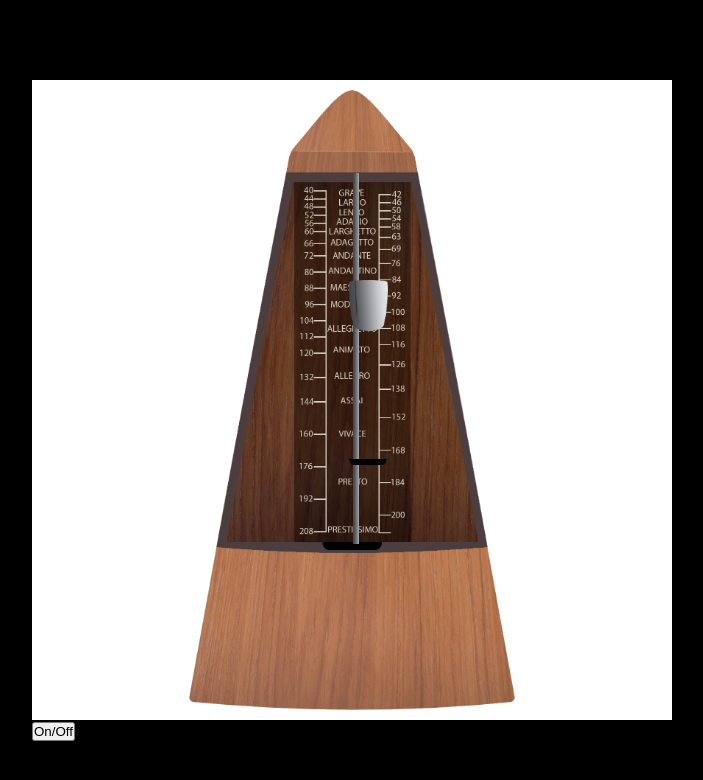
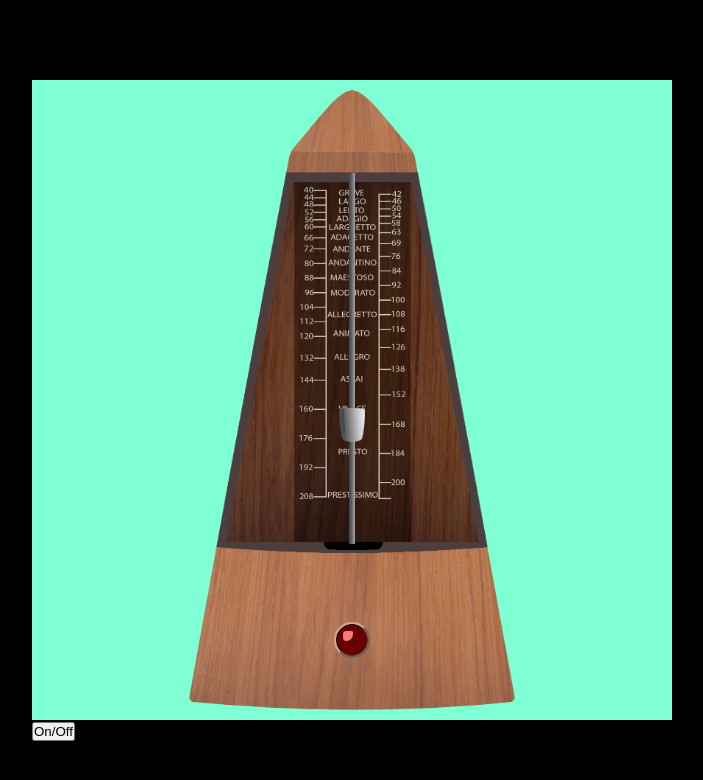
Before and after one commit to DiogoDimazz/BigGig-Frontend, a React app: page / in a window 1280 px wide. Shown: the whole page, without its empty margins (288-991 px from the left). Built offline with nearby package versions, Linux system fonts and the light colour scheme.

Commit message:
metronomo-funcionando-1.0

```diff
--- a/public/index.html
+++ b/public/index.html
@@ -10,8 +10,6 @@
       content="Web site created using create-react-app"
     />
 
-    <link rel="manifest" href="%PUBLIC_URL%/manifest.json" />
-
     <title>Big Gig</title>
   </head>
   <body>
--- a/src/Components/Metronomo/MetroGraph.js
+++ b/src/Components/Metronomo/MetroGraph.js
@@ -1,43 +1,23 @@
 import './styles.css'
-import {useSpring, animated, config} from 'react-spring'
+import {useSpring, useTrail, animated, easings} from 'react-spring'
 import useConsumer from '../../Hooks/useConsumer'
 
-import metronome from '../../assets/Metronomo_1.png'
-import metronomeStick from '../../assets/haste.png'
+import metronome from '../../assets/Metronomo_2.png'
 import stickHoleDetail from '../../assets/buraco_detalhe.png'
-import metronomeWeight from '../../assets/peso.png'
+import { Pendulum } from '../Pendulum/Pendulum'
 
 export const MetroGraph = () => {
     const {metronomeOn, setMetronomeOn} = useConsumer()
-    const pendulumMovement = useSpring({
-        from: { transform: 'rotate(45deg)'},
-        to: [
-            {transform: 'rotate(45deg)'},
-            {transform: 'rotate(-45deg)'}
-    ],
-    config: {
-        friction: 20,
-        tension: 110
-    },
-    loop: {
-        reverse: true
-    }
-    })
 
 
     return (
         <div className='metronome-conteiner'>
             <div className='metronome'>
                 <img className='metronome-base-img img-general' src={metronome} alt='metronome'/>
-                <animated.div style={metronomeOn ? pendulumMovement : {transform: 'rotate(0deg)'}} className='pendulum-group'>
-                    <img className='metronome-stick-img img-general' src={metronomeStick} alt='stick'/>
-                    <img className='metronome-weight img-general' src={metronomeWeight} alt='weight'/>
-                </animated.div>
+                <Pendulum/>
                 <img className='metronome-hole-detail' src={stickHoleDetail} alt='hole'/>
             </div>
-            <div>
-                <button onClick={() => setMetronomeOn(!metronomeOn)}>On/Off</button>
-            </div>
+            <button onClick={() => setMetronomeOn(!metronomeOn)}>On/Off</button>
         </div>
     )
 }
--- a/src/Components/Metronomo/styles.css
+++ b/src/Components/Metronomo/styles.css
@@ -8,6 +8,9 @@
     width: 100%;
     height: 100%;
     position: relative;
+    display: flex;
+    justify-content: center;
+    background-color: aquamarine;
 }
 
 .img-general {
@@ -30,28 +33,6 @@
     position: absolute;
     width: 6%;
     height: 1%;
-    top: 379px;
-    left: 317px;
-    right: 0;
-    bottom: 0;
+    bottom: 26.5%;
+    left: 47.1%;
 }
-.metronome-stick-img {
-    width: 80%;
-    height: 80%;
-    bottom: 0px;
-    left: 68px;
-}
-
-.metronome-weight {
-    width: 11%;
-    height: 11%;
-    top: 200px;
-    left: 301px
-}
-
-.pendulum-group {
-    width: 100%;
-    height: 72.5%;
-    position: relative;
-    transform-origin: bottom;
-}
--- /dev/null
+++ b/src/Components/Pendulum/Pendulum.js
@@ -0,0 +1,158 @@
+import './styles.css'
+import { animated, useSpring, easings } from 'react-spring'
+import { useEffect, useState, useRef } from 'react'
+
+import useConsumer from '../../Hooks/useConsumer'
+
+import metronomeStick from '../../assets/haste.png'
+import metronomeWeight from '../../assets/peso.png'
+import metronomeClick from '../../assets/click-two.mp3'
+
+
+export const Pendulum = () => {
+    const {metronomeOn, bpmInMilisseconds} = useConsumer()
+
+    const [pendulumElement, setPendulumElement] = useState()
+    const [pendulumFirstMovementInitialization, setPendulumFirstMovementInitialization] = useState({transform: 'rotate(0deg)'})
+    const [weightHeight, setWeightHeight] = useState()
+    const [pendulumDelayEffect, setPendulumDelayEffect] = useState({transform: 'rotate(0deg)'})
+
+    const bpm = 60000 / bpmInMilisseconds
+    const clickRef = useRef(null)
+    const bulbRef = useRef(null)
+    const bulbGlowRef = useRef(null)
+
+    let clickInterval
+
+    const pendulumConfig = {
+        easing: easings.easeInOutSine,
+        clamp: true,
+        duration: bpmInMilisseconds,
+    }
+
+    const [pendulumStart, apiPendulumStart] = useSpring(() => ({
+        loop: false,
+        from: {transform: 'rotate(0deg)'},
+        to: {transform: `rotate(${(bpmInMilisseconds * 0.035)}deg)`},
+        config: pendulumConfig,
+        reset: true
+    }), [metronomeOn])
+
+
+    const pendulumMovement = useSpring({
+        loop: {reverse: true},
+        from: { transform: `rotate(0deg)`},
+        to: [
+            {transform: `rotate(-${(bpmInMilisseconds * 0.035) * 2}deg)`},
+            {transform: `rotate(0deg)`},
+        ],
+        config: pendulumConfig,
+        reset: true
+    })
+
+    const pendulumEnd = useSpring({
+        from : {transform: `rotate(${bpmInMilisseconds * 0.035}deg)`},
+        to: {transform: `rotate(0deg)`},
+        config: {
+            easing: easings.easeInElastic,
+            clamp: true
+        },
+        reset: true,
+        loop: false
+    })
+
+    const pendulumStop = useSpring({
+        from: {transform: pendulumElement?.style.transform},
+        to: {transform: 'rotate(0deg)'},
+        config: {
+            easing: easings.easeInElastic,
+            clamp: true
+        },
+        reset: true,
+        loop: false
+    })
+
+    function defineWeightPosition() {
+
+        if (bpm < 40) return setWeightHeight(66)
+        if (bpm > 206) return setWeightHeight(1)
+
+        setWeightHeight((206 - bpm) * 0.375 + 1)
+    }
+
+
+    function clickReset() {
+        setTimeout(() => {
+            clickRef.current.currentTime = 0
+        }, bpmInMilisseconds - 5)
+    }
+
+
+    function lightBulbBlink() {
+        bulbRef.current.style.backgroundColor = "red"
+        bulbGlowRef.current.style.opacity = 1
+
+        setTimeout(() => {
+            bulbRef.current.style.backgroundColor = "rgb(105, 0, 0)"
+            bulbGlowRef.current.style.opacity = 0
+        }, 100)
+    }
+
+    function switchMetronome() {
+        apiPendulumStart.start()
+
+        setTimeout(() => {
+            if (pendulumDelayEffect !== pendulumMovement) {
+                setPendulumDelayEffect(pendulumMovement)
+            }
+        }, bpmInMilisseconds)
+
+        setTimeout(() => {
+            clickInterval = setInterval(() => {
+                clickRef.current.play()
+                clickReset()
+                lightBulbBlink()
+            }, bpmInMilisseconds)
+        }, bpmInMilisseconds/2)
+    }
+
+    useEffect(() => {
+
+        if(metronomeOn){
+            switchMetronome()
+            setPendulumFirstMovementInitialization(pendulumEnd)
+        }
+    return(()=>{
+        clearInterval(clickInterval)
+        setPendulumDelayEffect(pendulumStop)
+        })
+        //eslint-disable-next-line
+    }, [metronomeOn])
+
+    useEffect(() => {
+        setPendulumElement(document.querySelector('.pendulum-group'))
+        defineWeightPosition()
+        return(()=>{
+            setPendulumFirstMovementInitialization({transform: 'rotate(0deg)'})
+        })
+        //eslint-disable-next-line
+    }, [])
+
+
+    return (
+        <>
+            <audio src={metronomeClick} ref={clickRef}/>
+            <animated.div style={metronomeOn ? pendulumStart : pendulumFirstMovementInitialization} className='pendulum-first-move-box'>
+                <animated.div style={pendulumDelayEffect} className='pendulum-group'>
+                    <animated.img className='metronome-stick-img img-general' src={metronomeStick} alt='stick'/>
+                    <animated.img className='metronome-weight img-general' src={metronomeWeight} alt='weight' style={{bottom: `${weightHeight}%`}}/>
+                </animated.div>
+            </animated.div>
+            <div className='light-bulb-element'>
+                    <div className='light-bulb img-general' ref={bulbRef} style={{backgroundColor: 'rgb(105, 0, 0)'}}/>
+                    <div className='light-bulb-flash img-general' ref={bulbGlowRef} style={{opacity: 0}}/>
+                    <div className='light-bulb-shine img-general'/>
+            </div>
+        </>
+    )
+}
--- /dev/null
+++ b/src/Components/Pendulum/styles.css
@@ -0,0 +1,68 @@
+.pendulum-first-move-box {
+    width: 10%;
+    height: 72.5%;
+    position: relative;
+    display: flex;
+    justify-content: center;
+    transform-origin: bottom;
+
+
+}
+
+.pendulum-group {
+    width: 100%;
+    height: 100%;
+    position: relative;
+    transform-origin: bottom;
+    display: flex;
+    justify-content: center;
+
+
+}
+.metronome-stick-img {
+    width: 80%;
+    height: 80%;
+    bottom: 0px;
+}
+
+.metronome-weight {
+    width: 40%;
+    transition: 0.5s bottom ease-in-out;
+}
+
+
+.light-bulb-element {
+    width: 5%;
+    height: 5%;
+    bottom: 10%;
+    position: absolute
+}
+
+
+.light-bulb {
+    width: 100%;
+    height: 100%;
+    border-radius: 50%;
+    outline: 2px outset rgb(199, 169, 153);
+    border: 1px inset rgb(77, 52, 39);
+}
+
+.light-bulb-flash {
+    width: 100%;
+    height: 100%;
+    border-radius: 50%;
+    background-color: transparent;
+    box-shadow: 0px 0px 2px red,
+                0px 0px 6px rgb(177, 0, 0),
+                0px 0px 12px rgb(255, 75, 75),
+                0px 0px 15px rgb(234, 128, 128);
+}
+
+.light-bulb-shine {
+    width: 30%;
+    height: 30%;
+    top: 23%;
+    left: 22%;
+    background-color: rgb(246, 122, 122);
+    border-radius: 50% 20% 90% 50%;
+}
--- a/src/Hooks/useProvider.js
+++ b/src/Hooks/useProvider.js
@@ -3,9 +3,11 @@ import { useState } from "react"
 
 function useProvider() {
     const [metronomeOn, setMetronomeOn] = useState(false)
+    const [bpmInMilisseconds, setBpmInMilisseconds] = useState(400)
 
     return {
-        metronomeOn, setMetronomeOn
+        metronomeOn, setMetronomeOn,
+        bpmInMilisseconds, setBpmInMilisseconds
     }
 }
 
```
Also changed, not shown: src/assets/Metronomo_2.png (added), 2 other files.
